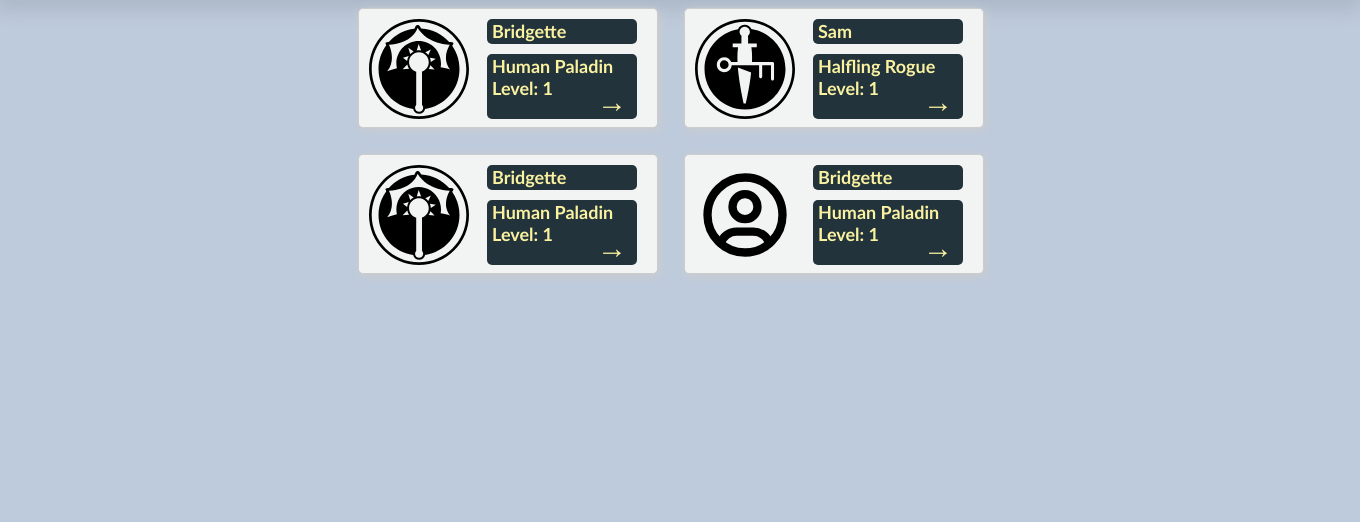
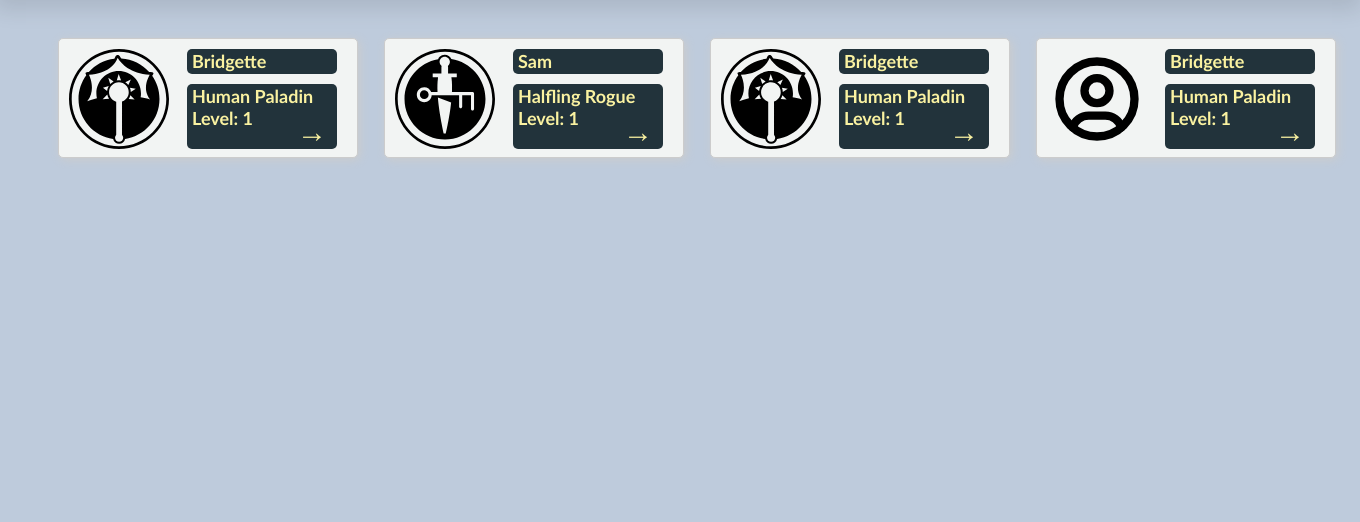
Before and after one commit to ArkaelDev/DjangoWebAppRolCharacter, a Django app: page /characters/ in a window 1360 px wide. Shown: the part 56-578 px from the top of the page. Run offline with Django 5.2, Linux system fonts and the light colour scheme; data comes from the database, SQL or seed files in the repository.

Commit message:
Change spaces

```diff
--- a/static/css/style.css
+++ b/static/css/style.css
@@ -100,8 +100,8 @@ body{
 .charlist{
     display: flex;
     flex-wrap: wrap;
-    margin: 0 auto;
-    width: 700px;
+    margin: 30px auto;
+    width: 1300px;
     gap: 10px;
 }
 .card{
@@ -187,7 +187,7 @@ body{
 #create-char{
     display: flex;
     background-color: #F2F4F3;
-    margin: 15px auto;
+    margin: 30px auto;
     border-radius: 5px;
     width: 970px;
     border: 1px solid #ccc;
@@ -341,6 +341,7 @@ body{
     transition: background-color 0.3s ease;
     padding-block: 1px;
     padding-inline: 6px;
+    margin-left: 4px;
 }
 .fake{
     width: 80px;
```
